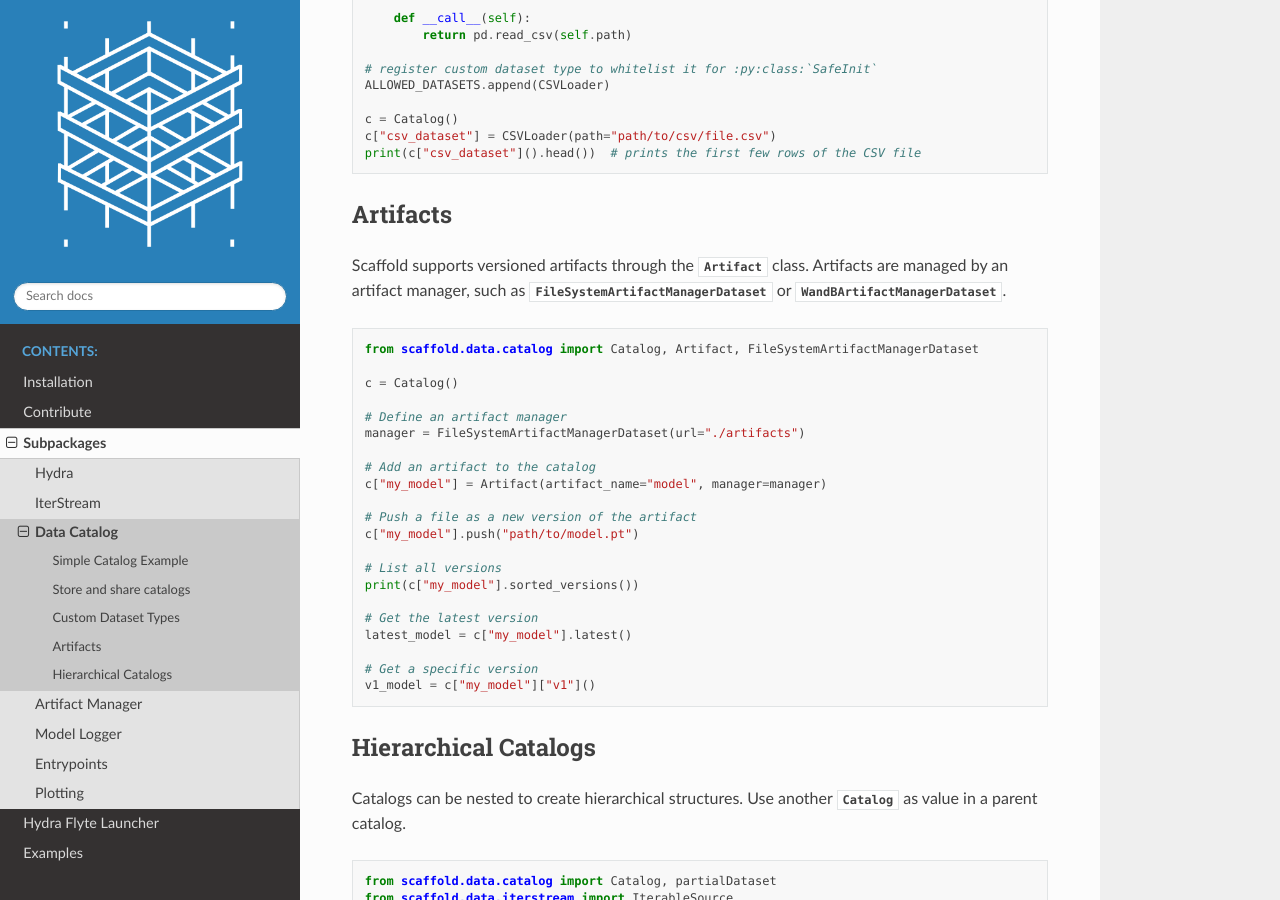
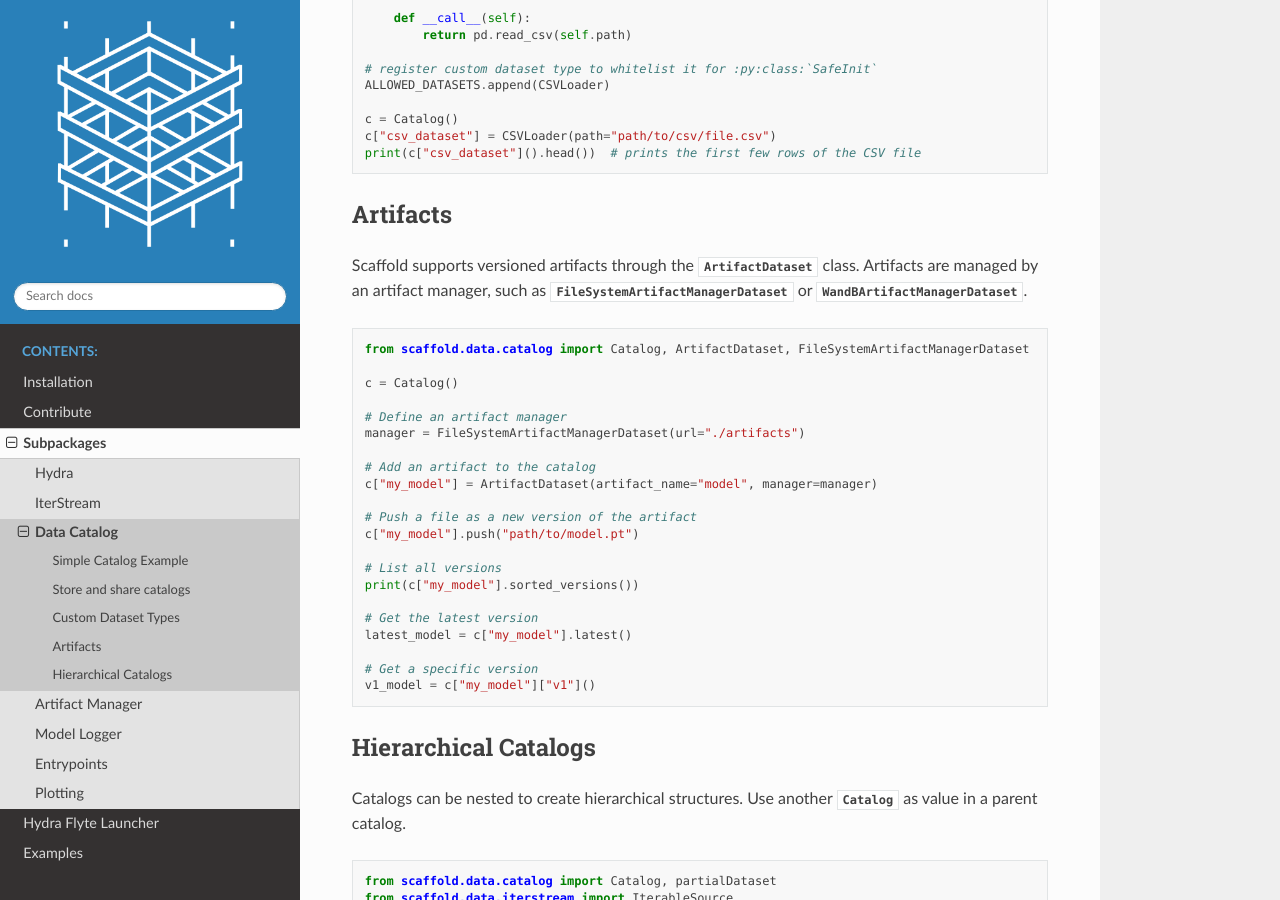
Before and after one commit to merantix-momentum/scaffold-core, a Sphinx documentation site: the page built from docs/usage/subpackages/catalog.rst, in a window 1280 px wide and 900 px high, scrolled down 1392 px. Built offline with Sphinx 7.4.7 and the Read the Docs theme 3.1.0, drawn with Linux system fonts in a browser that asks for light colours; pages that are not in the unit, such as notebooks, are missing from menus; the version number is read from the project's files by our own code.

Commit message:
HOTFIX: ArtifactDataset refactoring typos in documentation

```diff
--- a/docs/usage/subpackages/catalog.rst
+++ b/docs/usage/subpackages/catalog.rst
@@ -80,11 +80,11 @@ You can create custom dataset types by subclassing :py:class:`Dataset`. Let's bu
 Artifacts
 ------------------
 
-Scaffold supports versioned artifacts through the :py:class:`Artifact` class. Artifacts are managed by an artifact manager, such as :py:class:`FileSystemArtifactManagerDataset` or :py:class:`WandBArtifactManagerDataset`.
+Scaffold supports versioned artifacts through the :py:class:`ArtifactDataset` class. Artifacts are managed by an artifact manager, such as :py:class:`FileSystemArtifactManagerDataset` or :py:class:`WandBArtifactManagerDataset`.
 
 .. code-block:: python
 
-    from scaffold.data.catalog import Catalog, Artifact, FileSystemArtifactManagerDataset
+    from scaffold.data.catalog import Catalog, ArtifactDataset, FileSystemArtifactManagerDataset
 
     c = Catalog()
 
@@ -92,7 +92,7 @@ Scaffold supports versioned artifacts through the :py:class:`Artifact` class. Ar
     manager = FileSystemArtifactManagerDataset(url="./artifacts")
 
     # Add an artifact to the catalog
-    c["my_model"] = Artifact(artifact_name="model", manager=manager)
+    c["my_model"] = ArtifactDataset(artifact_name="model", manager=manager)
 
     # Push a file as a new version of the artifact
     c["my_model"].push("path/to/model.pt")
```
